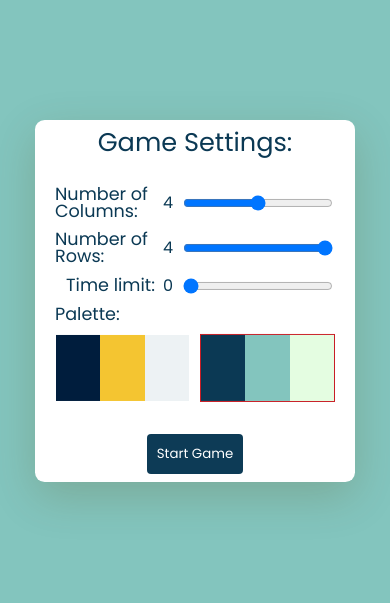
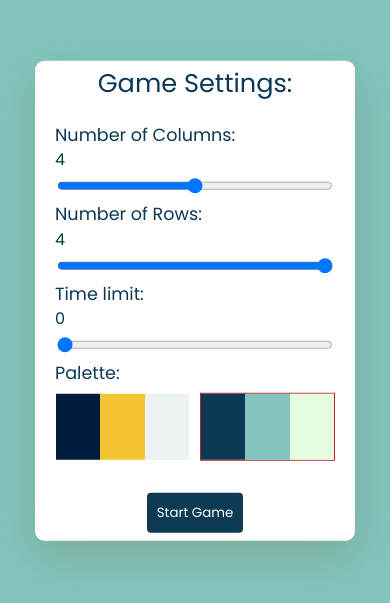
Before and after one commit to dima-hensetskyi/memory-card-game, a website built with webpack: page index.html in a window 390 px wide. Shown: the part 121-724 px from the top of the page. Built offline with nearby package versions, Linux system fonts and the light colour scheme.

Commit message:
Add github page

```diff
--- a/package.json
+++ b/package.json
@@ -3,15 +3,18 @@
     "version": "1.0.0",
     "description": "A matching game project",
     "main": "index.js",
+    "homepage": "https://dima-hensetskyi.github.io/memory-card-game",
     "scripts": {
         "start": "webpack serve --open",
-        "build": "webpack"
+        "build": "webpack",
+        "deploy": "npm run build && gh-pages -d dist"
     },
     "keywords": [],
     "author": "Dima Hensetskiy",
     "license": "ISC",
     "devDependencies": {
         "css-loader": "^6.8.1",
+        "gh-pages": "^6.0.0",
         "html-webpack-plugin": "^5.5.3",
         "style-loader": "^3.3.3",
         "webpack": "^5.88.2",
--- a/style.css
+++ b/style.css
@@ -332,6 +332,15 @@ input[type='range']:active {
     label {
         font-size: 1em;
     }
+
+    .form-group {
+        align-items: unset;
+        flex-direction: column;
+    }
+
+    .controls-container-settings {
+        width: 100%;
+    }
 }
 
 @media screen and (max-width: 500px) {
```
Also changed, not shown: 1 other file.
